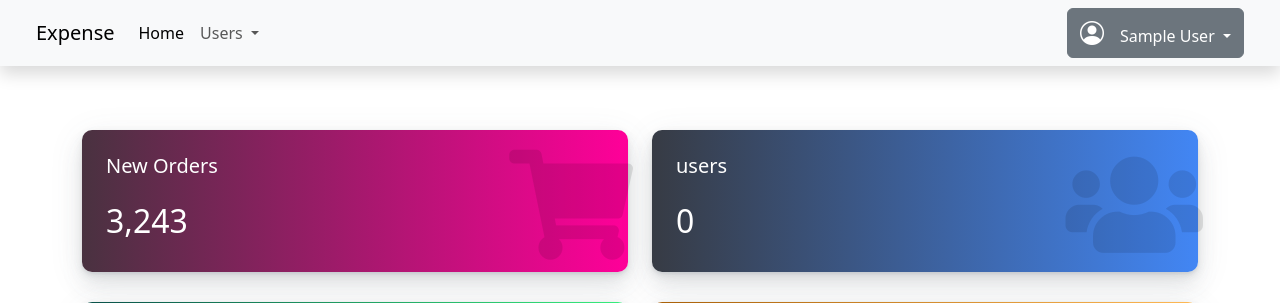
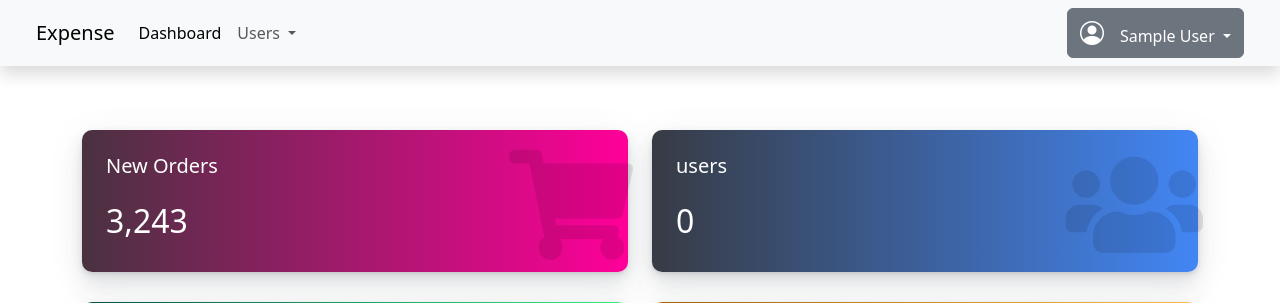
Before and after one commit to mawmfoziayaseen/Expense_System, a PHP site: page /index.php in a window 1280 px wide. Shown: the top 303 px of the page. Run offline with PHP 8.4, Linux system fonts and the light colour scheme; the visitor is signed in with stand-in values (Sample User, id 1); data that the repository does not hold is empty; some libraries are stand-ins or nearby versions.

Commit message:
processing

```diff
--- a/css/style.css
+++ b/css/style.css
@@ -2,6 +2,9 @@
     margin: 0px;
     padding: 0px;
     box-sizing: border-box;
+}
+a{
+    text-decoration: none;
 }
 #my-card{
     position: absolute;
--- a/include/gen_navbar.php
+++ b/include/gen_navbar.php
@@ -7,7 +7,7 @@
     <div class="collapse navbar-collapse" id="navbarSupportedContent">
       <ul class="navbar-nav me-auto mb-2 mb-lg-0">
         <li class="nav-item">
-          <a class="nav-link active" aria-current="page" href="#">Home</a>
+          <a class="nav-link active" aria-current="page" href="index.php">Dashboard</a>
         </li>
 
         <li class="nav-item dropdown">
--- a/include/header.php
+++ b/include/header.php
@@ -13,6 +13,10 @@
   <link href="https://cdn.jsdelivr.net/npm/bootstrap@5.3.3/dist/css/bootstrap.min.css" rel="stylesheet" integrity="sha384-QWTKZyjpPEjISv5WaRU9OFeRpok6YctnYmDr5pNlyT2bRjXh0JMhjY6hW+ALEwIH" crossorigin="anonymous">
   <!--  CSS Link -->
   <link rel="stylesheet" href="./css/style.css">
+  <!-- Fontawsome CDN Icon -->
+
+
+  <link rel="stylesheet" href="https://cdnjs.cloudflare.com/ajax/libs/font-awesome/5.12.1/css/all.min.css" integrity="sha256-mmgLkCYLUQbXn0B1SRqzHar6dCnv9oZFPEC1g1cwlkk=" crossorigin="anonymous" />
   <title>PHP Project</title>
 </head>
 
--- a/index.php
+++ b/index.php
@@ -7,8 +7,6 @@ include('./include/db_conn.php');
 check_user();
 ?>
 
-
-    <link rel="stylesheet" href="https://cdnjs.cloudflare.com/ajax/libs/font-awesome/5.12.1/css/all.min.css" integrity="sha256-mmgLkCYLUQbXn0B1SRqzHar6dCnv9oZFPEC1g1cwlkk=" crossorigin="anonymous" />
 
 <div class="container py-5">
     <div class="row  py-3">
@@ -34,6 +32,7 @@ check_user();
             </div>
         </div>
         <div class="col-xl-6 col-lg-6">
+            <a href="display_reg_users.php">
             <div class="card l-bg-blue-dark">
                 <div class="card-statistic-3 p-4">
                     <div class="card-icon card-icon-large"><i class="fas fa-users"></i></div>
@@ -57,6 +56,7 @@ check_user();
 
                 </div>
             </div>
+            </a>
         </div>
         <div class="col-xl-6 col-lg-6">
             <div class="card l-bg-green-dark">
```
